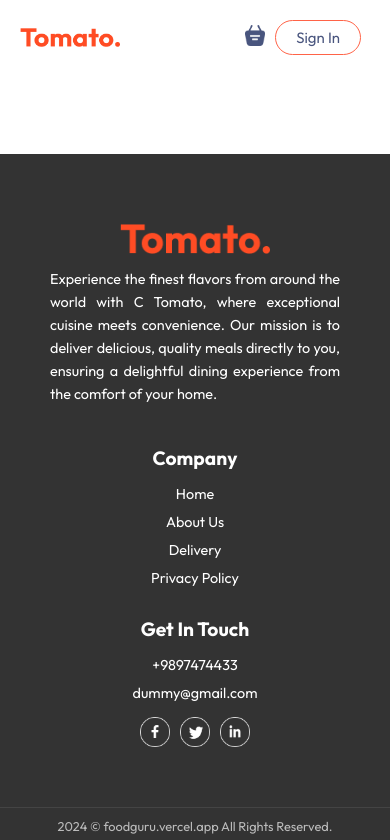
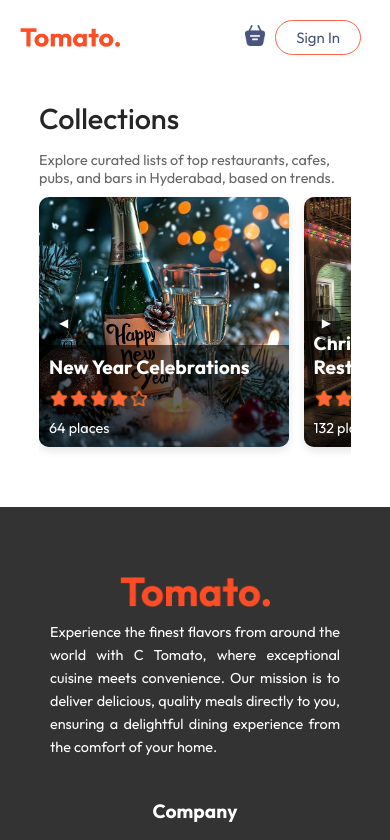
Before and after one commit to iammahesh123/Food-Delivery-App, a React (Vite) app in the folder frontend/: page /collections in a window 390 px wide. Shown: the top 840 px of the page. Built offline with nearby package versions, Linux system fonts and the light colour scheme.

Commit message:
changes made on collectionpage/webtab icon

```diff
--- a/frontend/index.html
+++ b/frontend/index.html
@@ -2,7 +2,7 @@
 <html lang="en">
   <head>
     <meta charset="UTF-8" />
-    <link rel="icon" type="image/svg+xml" href="./src/assets/logo.png" />
+    <link rel="icon" type="image/png" href="./public/tomatologo.png" />
     <meta name="viewport" content="width=device-width, initial-scale=1.0" />
     <title>Food Delivery Application</title>
   </head>
--- a/frontend/src/App.jsx
+++ b/frontend/src/App.jsx
@@ -25,8 +25,8 @@ const App = () => {
           <Route path='/cart' element={<Cart />} />
           <Route path='/order' element={<Order />} />
           <Route path='/restaurants' element={<Restaurants />} />
-          <Route path="/feature/:featureName" element={<FeatureServices />} />
-          <Route path="/collections/:collectionName" element={<CollectionsPage />} />
+          <Route path="/featureservices" element={<FeatureServices />} />
+          <Route path="/collections" element={<CollectionsPage />} />
           <Route path='/contact-us' element={<ContactUs />} />
           <Route path='/explore-menu' element={<MenuPage/>}/>
         </Routes>
--- a/frontend/src/components/Header/Header.css
+++ b/frontend/src/components/Header/Header.css
@@ -112,7 +112,7 @@
     .search-bar {
       max-width: 100%;
       max-height: 20px;
-      border-radius: 10px;
+      border-radius: 3px;
     }
 
     .search-bar input {
--- a/frontend/src/components/MenuHeader/MenuHeader.css
+++ b/frontend/src/components/MenuHeader/MenuHeader.css
@@ -9,4 +9,5 @@
     background-position: center;
     flex-direction: row;
     transition: transform 1.3s ease, box-shadow 1.3s ease;
+    margin-top: 90px;
   }
--- a/frontend/src/components/Navbar/Navbar.jsx
+++ b/frontend/src/components/Navbar/Navbar.jsx
@@ -49,9 +49,9 @@ const Navbar = ({ setShowLogin }) => {
         <Link to="/restaurants" onClick={() => setMenu('restaurants')} className={menu === 'restaurants' ? 'active' : ''}>
           Restaurants
         </Link>
-        <a href="#" onClick={() => setMenu('mobile app')} className={menu === 'mobile app' ? 'active' : ''}>
+        <Link to="/collections" onClick={() => setMenu('collections')} className={menu === 'mobile app' ? 'active' : ''}>
           Collections
-        </a>
+        </Link>
         <Link to="/contact-us" onClick={() => setMenu('contact us')} className={menu === 'contact us' ? 'active' : ''}>
           Contact Us
         </Link>
--- a/frontend/src/pages/CollectionsPage/CollectionsPage.css
+++ b/frontend/src/pages/CollectionsPage/CollectionsPage.css
@@ -0,0 +1,3 @@
+.collection-page{
+    margin-top: 100px;
+}
--- a/frontend/src/pages/CollectionsPage/CollectionsPage.jsx
+++ b/frontend/src/pages/CollectionsPage/CollectionsPage.jsx
@@ -1,10 +1,12 @@
 import React from 'react'
+import Collections from '../../components/Collections/Collections'
+import "./CollectionsPage.css"
+
 
 const CollectionsPage = () => {
   return (
-    <div>
-        <h1>Collections page implemeent here</h1>
-
+    <div className="collection-page">
+      <Collections/>
     </div>
   )
 }
--- a/frontend/src/pages/Restaurants/Restaurants.css
+++ b/frontend/src/pages/Restaurants/Restaurants.css
@@ -0,0 +1,3 @@
+.restaurants-container{
+    margin-top: 100px;
+}
--- a/frontend/src/pages/Restaurants/Restaurants.jsx
+++ b/frontend/src/pages/Restaurants/Restaurants.jsx
@@ -1,11 +1,11 @@
 import React from 'react'
 import './Restaurants.css'
 
+
 const Restaurants = () => {
   return (
-    <div>
-        <h1>Restaurants List</h1>
-
+    <div className="restaurants-container">
+      <h1>Restaurants List</h1>
     </div>
   )
 }
```
Also changed, not shown: frontend/public/tomatologo.png (added). Lines whose indentation alone changed are shown as unchanged.
